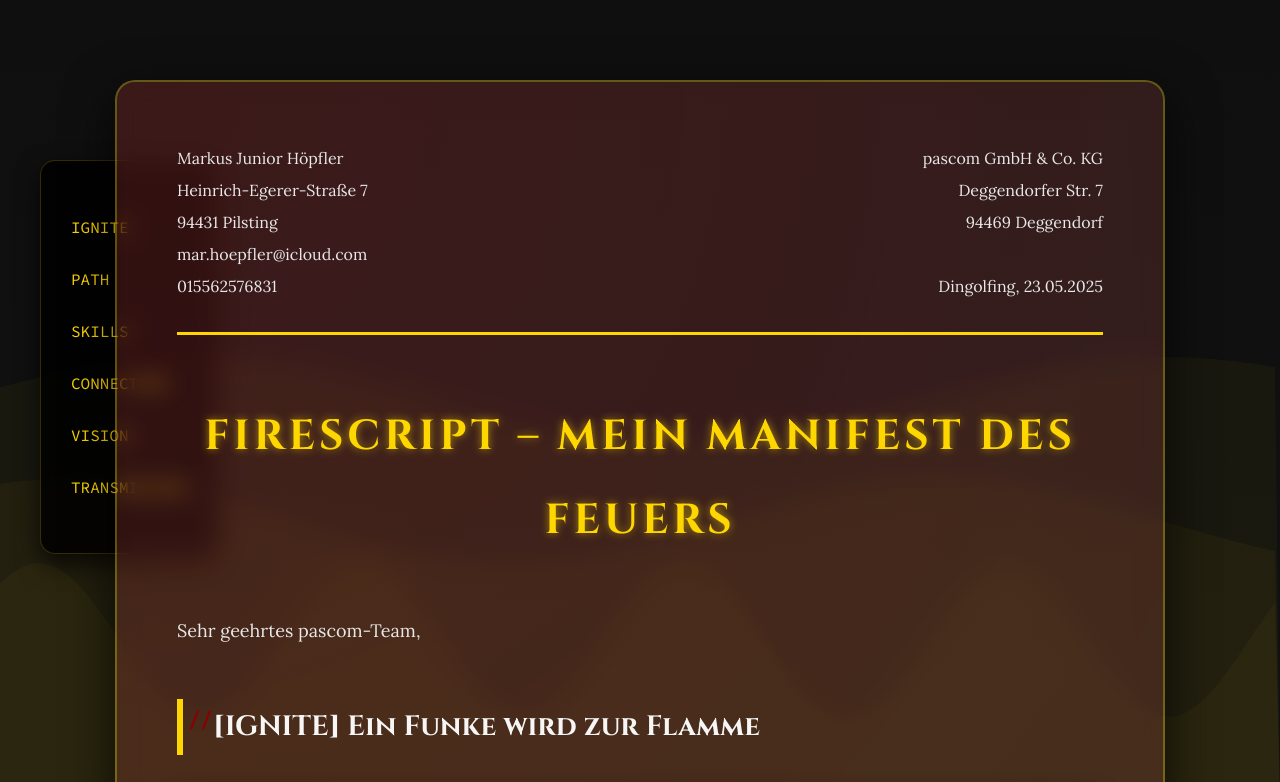
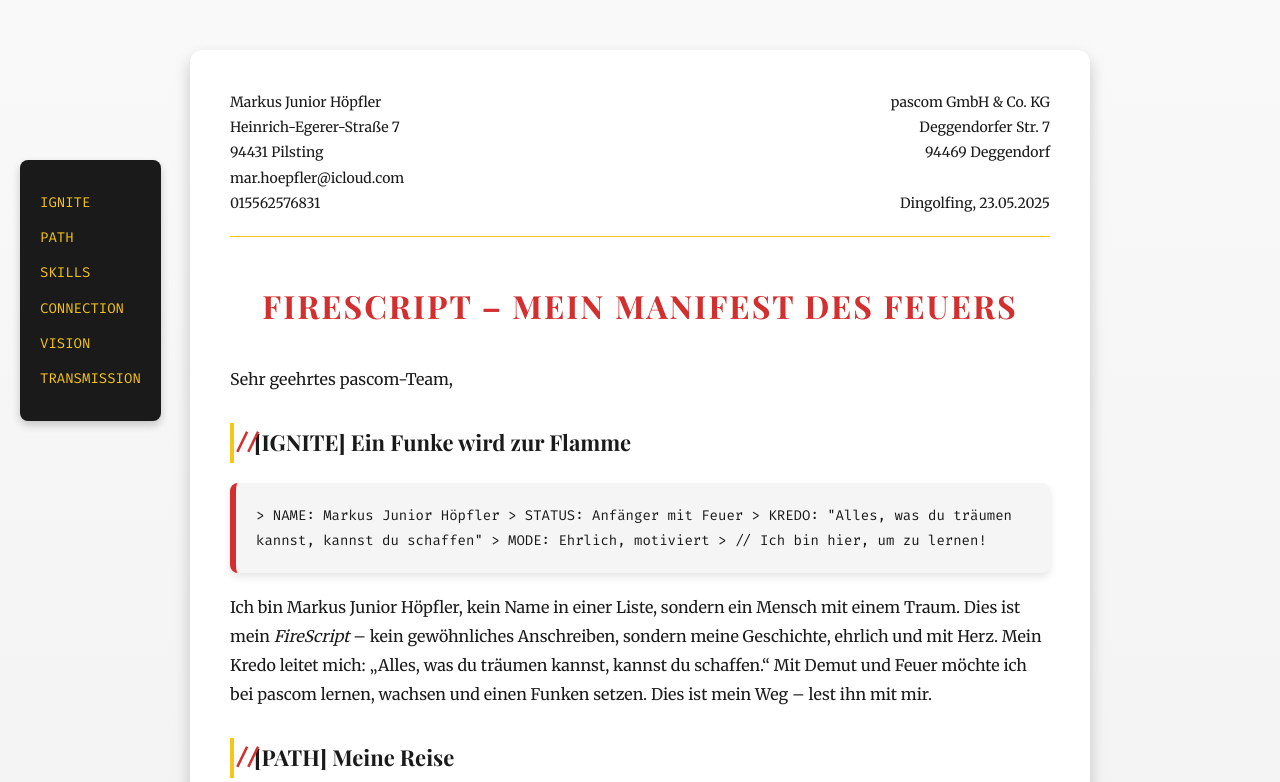
Before and after one commit to hoepfler-m/FireScript, a plain HTML site: page index.html in a window 1280 px wide. Shown: the top 782 px of the page. Drawn offline with nearby package versions, Linux system fonts and the light colour scheme.

Commit message:
Update index.html
test 25

```diff
--- a/index.html
+++ b/index.html
@@ -5,7 +5,7 @@
     <meta name="viewport" content="width=device-width, initial-scale=1.0">
     <meta name="description" content="FireScript – Mein Manifest des Feuers: Eine Bewerbung für pascom">
     <title>FireScript: Mein Manifest des Feuers</title>
-    <link href="https://fonts.googleapis.com/css2?family=Cinzel:wght@700&family=Lora:wght@400;700&family=Source+Code+Pro&display=swap" rel="stylesheet">
+    <link href="https://fonts.googleapis.com/css2?family=Merriweather:wght@400;700&family=Playfair+Display:wght@700&family=Fira+Code&display=swap" rel="stylesheet">
     <style>
         /* Reset and Base Styles */
         * {
@@ -14,34 +14,22 @@
             box-sizing: border-box;
         }
         body {
-            font-family: 'Lora', serif;
-            color: #f5f6f5;
-            line-height: 2;
-            background: linear-gradient(180deg, #0f0f0f, #1c1c1c);
+            font-family: 'Merriweather', Arial, sans-serif;
+            color: #1a1a1a;
+            line-height: 1.8;
+            background: linear-gradient(180deg, #f9f9f9, #e0e0e0);
             min-height: 100vh;
             overflow-x: hidden;
-            position: relative;
-        }
-        canvas#bgCanvas {
-            position: fixed;
-            top: 0;
-            left: 0;
-            width: 100%;
-            height: 100%;
-            z-index: -2;
-            opacity: 0.2;
         }
         .container {
-            max-width: 1050px;
-            margin: 80px auto;
-            background: rgba(255, 255, 255, 0.08);
-            padding: 60px;
-            border-radius: 20px;
-            box-shadow: 0 15px 50px rgba(0, 0, 0, 0.7);
-            backdrop-filter: blur(12px);
+            max-width: 900px;
+            margin: 50px auto;
+            background: #fff;
+            padding: 40px;
+            border-radius: 12px;
+            box-shadow: 0 8px 16px rgba(0,0,0,0.2);
             position: relative;
             overflow: hidden;
-            border: 2px solid rgba(255, 215, 0, 0.3);
         }
         .container::before {
             content: '';
@@ -50,7 +38,7 @@
             left: 0;
             width: 100%;
             height: 100%;
-            background: radial-gradient(circle at top left, rgba(139, 0, 0, 0.25), transparent 65%);
+            background: radial-gradient(circle at top left, rgba(213,47,47,0.1), transparent 50%);
             z-index: -1;
         }
 
@@ -58,11 +46,10 @@
         .header {
             display: flex;
             justify-content: space-between;
-            font-size: 16px;
-            margin-bottom: 60px;
-            border-bottom: 3px solid #ffd700;
-            padding-bottom: 30px;
-            color: #e8e8e8;
+            font-size: 14px;
+            margin-bottom: 40px;
+            border-bottom: 1px solid #f5c518;
+            padding-bottom: 20px;
         }
         .header div {
             width: 45%;
@@ -76,78 +63,74 @@
 
         /* Headings */
         h1 {
-            font-family: 'Cinzel', serif;
-            color: #ffd700;
-            font-size: 42px;
+            font-family: 'Playfair Display', serif;
+            color: #d32f2f;
+            font-size: 32px;
             text-align: center;
-            margin: 50px 0;
+            margin: 30px 0;
             text-transform: uppercase;
-            letter-spacing: 4px;
-            text-shadow: 0 3px 8px rgba(0, 0, 0, 0.4);
-            animation: glow 3s ease-in-out infinite alternate;
+            letter-spacing: 2px;
+            animation: fadeIn 1s ease-in;
         }
         h2 {
-            font-family: 'Cinzel', serif;
-            color: #f5f6f5;
-            font-size: 28px;
-            margin: 50px 0 25px;
+            font-family: 'Playfair Display', serif;
+            color: #1a1a1a;
+            font-size: 22px;
+            margin: 30px 0 15px;
             position: relative;
-            padding-left: 30px;
-            border-left: 6px solid #ffd700;
-            transition: all 0.6s ease;
+            padding-left: 20px;
+            border-left: 4px solid #f5c518;
+            transition: border-color 0.3s ease, transform 0.3s ease;
         }
         h2:hover {
-            border-color: #8b0000;
-            text-shadow: 0 0 12px rgba(139, 0, 0, 0.6);
+            border-color: #d32f2f;
+            transform: translateX(5px);
         }
         h2::before {
             content: '//';
             position: absolute;
-            left: 5px;
-            color: #8b0000;
-            font-family: 'Source Code Pro', monospace;
-            font-size: 20px;
+            left: 0;
+            color: #d32f2f;
+            font-family: 'Fira Code', monospace;
         }
 
         /* Paragraphs */
         p {
-            font-size: 18px;
-            margin: 25px 0;
-            color: #e8e8e8;
-            animation: slideIn 2s ease-in;
+            font-size: 16px;
+            margin: 15px 0;
+            animation: slideIn 1s ease-in;
         }
         .italic {
             font-style: italic;
-            color: #ffd700;
         }
 
         /* Code Blocks */
         .code-block {
-            background: linear-gradient(135deg, rgba(0, 0, 0, 0.9), rgba(20, 20, 20, 0.8));
-            font-family: 'Source Code Pro', monospace;
-            font-size: 16px;
-            padding: 30px;
-            margin: 30px 0;
-            border-radius: 12px;
-            border-left: 10px solid #8b0000;
-            box-shadow: 0 10px 20px rgba(0, 0, 0, 0.6);
+            background: #f5f5f5;
+            font-family: 'Fira Code', 'Courier New', monospace;
+            font-size: 14px;
+            padding: 20px;
+            margin: 20px 0;
+            border-radius: 8px;
+            border-left: 6px solid #d32f2f;
+            box-shadow: 0 4px 8px rgba(0,0,0,0.1);
             position: relative;
             overflow: hidden;
-            transition: all 0.6s ease;
+            transition: transform 0.3s ease, box-shadow 0.3s ease;
         }
         .code-block:hover {
-            box-shadow: 0 20px 40px rgba(0, 0, 0, 0.8);
-            background: linear-gradient(135deg, rgba(20, 20, 20, 0.9), rgba(40, 40, 40, 0.8));
+            transform: translateY(-5px);
+            box-shadow: 0 8px 16px rgba(0,0,0,0.2);
         }
         .code-block::after {
             content: '// KREDO!';
             position: absolute;
-            top: 15px;
-            right: 15px;
-            color: #ffd700;
-            font-size: 14px;
+            top: 10px;
+            right: 10px;
+            color: #f5c518;
+            font-size: 12px;
             opacity: 0;
-            transition: opacity 0.6s ease;
+            transition: opacity 0.3s ease;
         }
         .code-block:hover::after {
             opacity: 1;
@@ -155,65 +138,61 @@
 
         /* Signature and P.S. */
         .signature {
-            font-family: 'Lora', serif;
+            font-family: 'Merriweather', serif;
             font-style: italic;
-            font-size: 22px;
-            margin-top: 50px;
-            color: #ffd700;
-            text-shadow: 0 2px 4px rgba(0, 0, 0, 0.4);
+            font-size: 18px;
+            margin-top: 30px;
+            color: #1a1a1a;
         }
         .ps {
             font-style: italic;
-            font-size: 16px;
-            color: #b8b8b8;
-            margin-top: 30px;
-            border-top: 3px dashed #ffd700;
-            padding-top: 20px;
+            font-size: 14px;
+            color: #555;
+            margin-top: 20px;
+            border-top: 1px dashed #f5c518;
+            padding-top: 10px;
         }
 
-        /* Sidebar Navigation */
+        /* Sidebar Navigation (Desktop Only) */
         .sidebar {
             position: fixed;
-            left: 40px;
+            left: 20px;
             top: 20%;
-            background: rgba(0, 0, 0, 0.85);
-            padding: 30px;
-            border-radius: 15px;
-            box-shadow: 0 10px 25px rgba(0, 0, 0, 0.7);
-            backdrop-filter: blur(10px);
-            border: 1px solid rgba(255, 215, 0, 0.2);
+            background: #1a1a1a;
+            padding: 20px;
+            border-radius: 8px;
+            box-shadow: 0 4px 8px rgba(0,0,0,0.2);
             display: none;
         }
         .sidebar a {
-            color: #ffd700;
-            font-family: 'Source Code Pro', monospace;
-            font-size: 16px;
+            color: #f5c518;
+            font-family: 'Fira Code', monospace;
+            font-size: 14px;
             text-decoration: none;
             display: block;
-            margin: 20px 0;
-            transition: all 0.5s ease;
+            margin: 10px 0;
+            transition: color 0.3s ease;
         }
         .sidebar a:hover {
-            color: #8b0000;
-            text-shadow: 0 0 8px rgba(139, 0, 0, 0.5);
+            color: #d32f2f;
         }
 
         /* Animations */
-        @keyframes glow {
-            from { text-shadow: 0 0 6px rgba(255, 215, 0, 0.5); }
-            to { text-shadow: 0 0 18px rgba(255, 215, 0, 0.9); }
+        @keyframes fadeIn {
+            from { opacity: 0; }
+            to { opacity: 1; }
         }
         @keyframes slideIn {
-            from { transform: translateX(-40px); opacity: 0; }
+            from { transform: translateX(-20px); opacity: 0; }
             to { transform: translateX(0); opacity: 1; }
         }
         @keyframes pulse {
             0% { transform: scale(1); }
-            50% { transform: scale(1.02); }
+            50% { transform: scale(1.05); }
             100% { transform: scale(1); }
         }
         h1:hover {
-            animation: pulse 2.5s infinite;
+            animation: pulse 1s infinite;
         }
 
         /* Responsive Design */
@@ -224,36 +203,36 @@
         }
         @media screen and (max-width: 800px) {
             .container {
-                margin: 40px;
-                padding: 40px;
+                margin: 20px;
+                padding: 20px;
             }
             .header {
                 flex-direction: column;
-                gap: 30px;
+                gap: 20px;
             }
             .header div {
                 width: 100%;
                 text-align: left;
             }
             h1 {
-                font-size: 36px;
+                font-size: 28px;
             }
             h2 {
-                font-size: 24px;
+                font-size: 20px;
             }
             p, .code-block {
-                font-size: 16px;
+                font-size: 14px;
             }
         }
         @media screen and (max-width: 600px) {
             h1 {
-                font-size: 30px;
+                font-size: 24px;
             }
             h2 {
-                font-size: 22px;
+                font-size: 18px;
             }
             .code-block {
-                padding: 25px;
+                padding: 15px;
             }
         }
 
@@ -263,106 +242,36 @@
                 background: #fff;
                 margin: 0;
             }
-            canvas#bgCanvas {
-                display: none;
-            }
             .container {
                 box-shadow: none;
                 padding: 0;
                 margin: 0;
                 max-width: 100%;
-                background: none;
-                border: none;
             }
             .sidebar {
                 display: none;
             }
-            h1 {
-                color: #000;
-                text-shadow: none;
-            }
-            h2 {
-                color: #000;
-                border-color: #000;
-            }
-            p, .signature, .ps {
-                color: #000;
-            }
-            .code-block {
-                background: #f5f5f5;
-                border-color: #000;
-            }
             h1, h2, .code-block, p {
                 page-break-inside: avoid;
             }
-            .container::before, .code-block::after {
+            .container::before {
                 display: none;
             }
-            h1:hover, h2:hover, .code-block:hover {
+            .code-block:hover {
+                transform: none;
+                box-shadow: none;
+            }
+            .code-block::after {
+                display: none;
+            }
+            h1:hover, h2:hover {
                 animation: none;
                 transform: none;
-                box-shadow: none;
             }
         }
     </style>
 </head>
 <body>
-    <!-- Background Animation -->
-    <canvas id="bgCanvas"></canvas>
-    <script>
-        const canvas = document.getElementById('bgCanvas');
-        const ctx = canvas.getContext('2d');
-        canvas.width = window.innerWidth;
-        canvas.height = window.innerHeight;
-
-        class Wave {
-            constructor() {
-                this.amplitude = Math.random() * 40 + 40; // Reduzierte Amplitude
-                this.frequency = Math.random() * 0.015 + 0.005; // Sanftere Frequenz
-                this.phase = Math.random() * Math.PI * 2;
-                this.speed = Math.random() * 0.03 + 0.01; // Langsamere Geschwindigkeit
-                this.color = `rgba(${Math.random() * 50 + 205}, ${Math.random() * 50 + 165}, 0, 0.25)`;
-            }
-            update(time) {
-                this.phase += this.speed;
-            }
-            draw(yOffset) {
-                ctx.beginPath();
-                ctx.moveTo(0, canvas.height);
-                for (let x = 0; x < canvas.width; x += 5) {
-                    const y = yOffset + Math.sin(x * this.frequency + this.phase) * this.amplitude;
-                    ctx.lineTo(x, y);
-                }
-                ctx.lineTo(canvas.width, canvas.height);
-                ctx.fillStyle = this.color;
-                ctx.fill();
-            }
-        }
-
-        const waves = [];
-        for (let i = 0; i < 3; i++) { // Reduziert auf 3 Wellen
-            waves.push(new Wave());
-        }
-
-        let time = 0;
-        function animate() {
-            ctx.clearRect(0, 0, canvas.width, canvas.height);
-            waves.forEach((wave, index) => {
-                wave.update(time);
-                wave.draw(canvas.height / 2 + index * 120);
-            });
-            time += 0.03; // Langsamere Zeitinkremente
-            requestAnimationFrame(animate);
-        }
-
-        animate();
-
-        window.addEventListener('resize', () => {
-            canvas.width = window.innerWidth;
-            canvas.height = window.innerHeight;
-        });
-    </script>
-
     <!-- Sidebar Navigation -->
     <nav class="sidebar">
         <a href="#ignite">IGNITE</a>
@@ -440,7 +349,7 @@
 > EVENT: "Drei Nächte Builds mit Grok"
 > // Mein Code wurde lebendig!
         </div>
-        <p>Mein Chef bei vionic gab mir Mut: „Du kannst es.“ Ich lernte HTML, CSS und JavaScript mit Mimo und YouTube. Dann kam ein Moment, der mich packte: Drei Nächte lang baute ich mit Grok – Layouts, Animationen, Träume. Ich habe sogar mit Ollama am Terminal an einer kleinen KI gebastelt – die Entwicklung dieser Technologie ist für mich höchstinteressant. Java? In mir kommt immer mehr Neugier zum Vorschein. Ich bin Anfänger, aber ehrlich: Mein Feuer brennt.</p>
+        <p>Mein Chef bei vionic gab mir Mut: „Du kannst es.“ Ich lernte HTML, CSS und JavaScript mit Mimo und YouTube. Dann kam ein Moment, der mich packte: Drei Nächte lang baute ich mit Grok – Layouts, Animationen, Träume. Ich habe sogar mit Ollama am Terminal an einer kleinen KI gebastelt – die Entwicklung dieser Technologie ist für mich höchstinteressant. Java? In mir kommmt immer mehr Neugier zum Vorschein. Ich bin Anfänger, aber ehrlich: Mein Feuer brennt.</p>
 
         <div class="code-block">
 > CHAPTER: Umschulung
```
